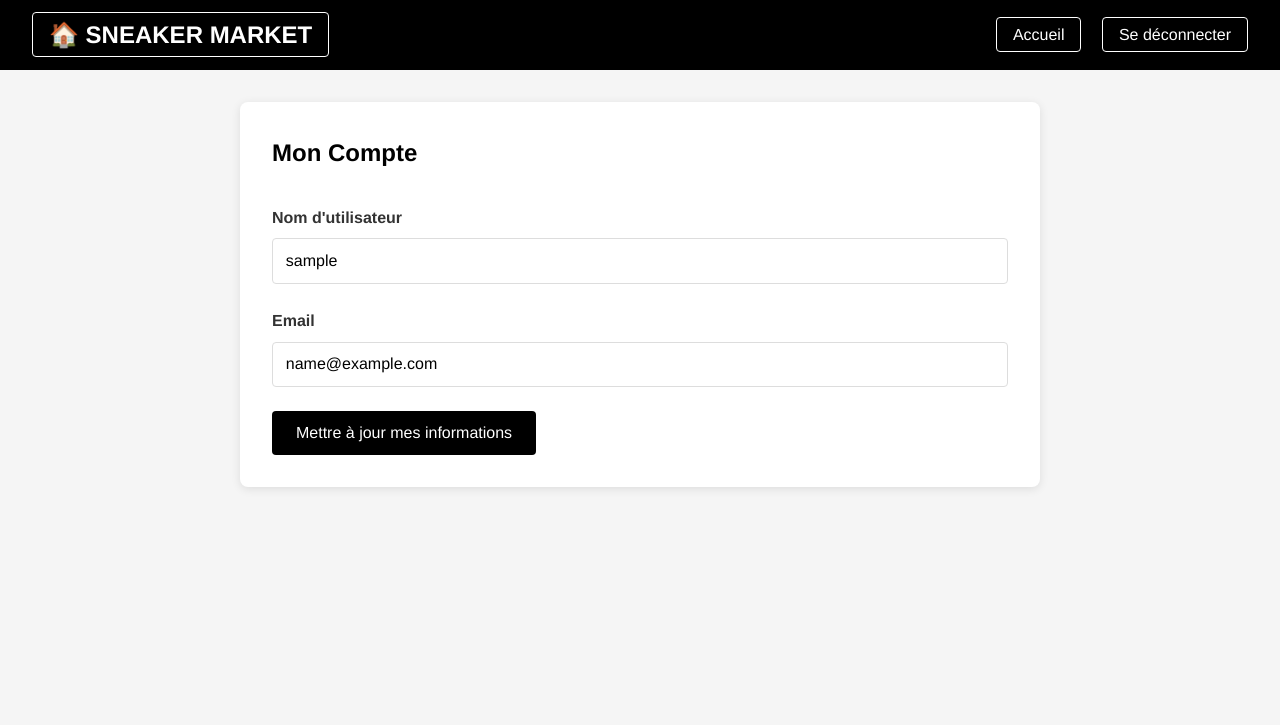
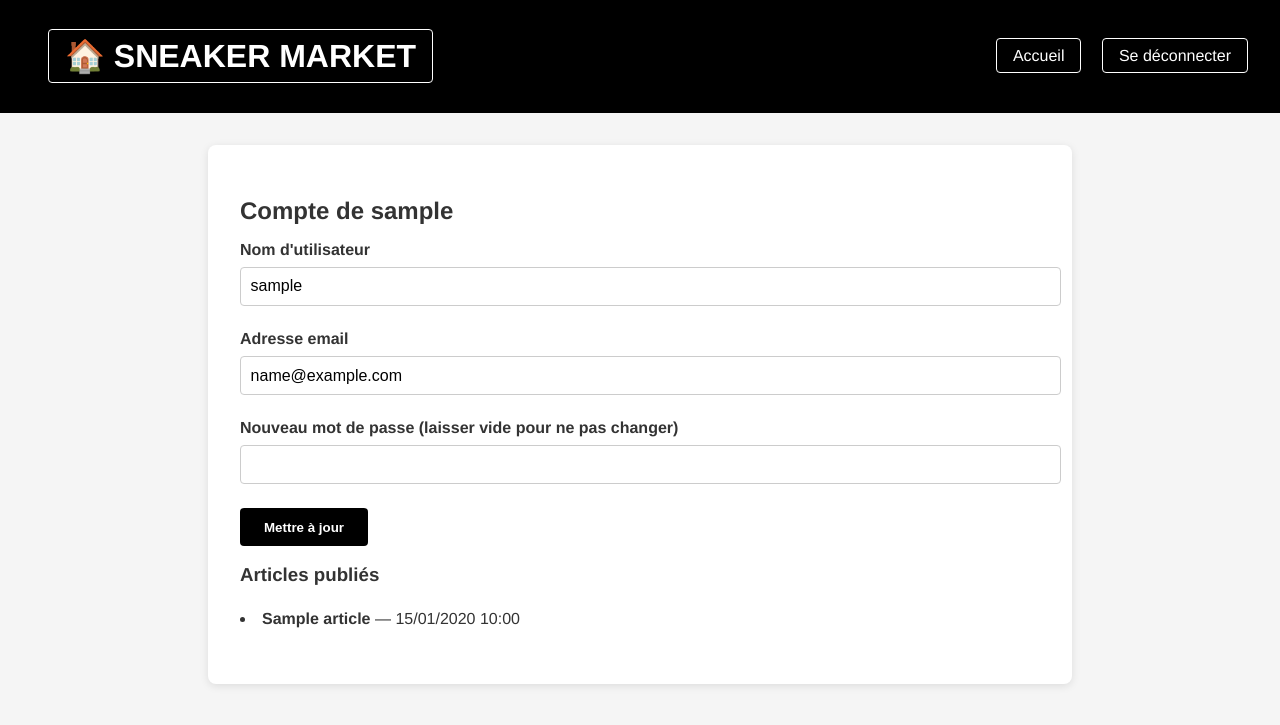
Before and after one commit to TerminaTorr45/php_exam, a PHP site: page /account.php in a window 1280 px wide. Shown: the top 725 px of the page. Run offline with PHP 8.4, Linux system fonts and the light colour scheme; the visitor is signed in with stand-in values (Sample User, id 1); tables that the repository leaves empty hold one stand-in row (values such as "Sample post").

Commit message:
add modification for home page, accont page, add button admin

```diff
--- a/account.php
+++ b/account.php
@@ -1,11 +1,5 @@
 <?php
 session_start();
-
-// Vérification si l'utilisateur est connecté
-if (!isset($_SESSION['user_id'])) {
-    header('Location: login.php');
-    exit();
-}
 
 // Connexion à la base de données
 $mysqli = new mysqli("localhost", "root", "", "php_exam_db");
@@ -13,52 +7,67 @@ if ($mysqli->connect_error) {
     die("Erreur de connexion : " . $mysqli->connect_error);
 }
 
-// Récupération des informations de l'utilisateur
-$user_id = $_SESSION['user_id'];
-$query = "SELECT * FROM User WHERE id = ?";
-$stmt = $mysqli->prepare($query);
-$stmt->bind_param("i", $user_id);
+if (!isset($_SESSION['user_id'])) {
+    header('Location: login.php');
+    exit();
+}
+
+$current_user_id = $_SESSION['user_id'];
+$view_user_id = isset($_GET['id']) ? intval($_GET['id']) : $current_user_id;
+
+// Récupération des infos utilisateur
+$stmt = $mysqli->prepare("SELECT * FROM User WHERE id = ?");
+$stmt->bind_param("i", $view_user_id);
 $stmt->execute();
 $result = $stmt->get_result();
 $user = $result->fetch_assoc();
 
-// Traitement du formulaire de mise à jour
-if ($_SERVER['REQUEST_METHOD'] === 'POST') {
+if (!$user) {
+    die("Utilisateur non trouvé.");
+}
+
+// Mise à jour si c’est le propriétaire du compte
+if ($_SERVER['REQUEST_METHOD'] === 'POST' && $view_user_id === $current_user_id) {
     $username = $_POST['username'];
     $email = $_POST['email'];
+    $password = !empty($_POST['password']) ? password_hash($_POST['password'], PASSWORD_DEFAULT) : null;
 
-    $update_query = "UPDATE User SET username = ?, email = ? WHERE id = ?";
-    $update_stmt = $mysqli->prepare($update_query);
-    $update_stmt->bind_param("ssi", $username, $email, $user_id);
+    if ($password) {
+        $update = $mysqli->prepare("UPDATE User SET username = ?, email = ?, password = ? WHERE id = ?");
+        $update->bind_param("sssi", $username, $email, $password, $current_user_id);
+    } else {
+        $update = $mysqli->prepare("UPDATE User SET username = ?, email = ? WHERE id = ?");
+        $update->bind_param("ssi", $username, $email, $current_user_id);
+    }
 
-    if ($update_stmt->execute()) {
-        $success_message = "Vos informations ont été mises à jour avec succès !";
-        // Mise à jour des données affichées
+    if ($update->execute()) {
+        $success_message = "Mise à jour réussie.";
         $user['username'] = $username;
         $user['email'] = $email;
     } else {
-        $error_message = "Une erreur est survenue lors de la mise à jour.";
+        $error_message = "Erreur lors de la mise à jour.";
     }
 }
+
+// Récupération des articles
+$articles_stmt = $mysqli->prepare("SELECT * FROM Article WHERE author_id = ? ORDER BY published_at DESC");
+$articles_stmt->bind_param("i", $view_user_id);
+$articles_stmt->execute();
+$articles_result = $articles_stmt->get_result();
 ?>
 
 <!DOCTYPE html>
 <html lang="fr">
 <head>
     <meta charset="UTF-8">
-    <title>Mon Compte - SNEAKER MARKET</title>
+    <title>Compte - SNEAKER MARKET</title>
     <style>
-        * {
+        body {
+            background-color: #f5f5f5;
+            font-family: 'Helvetica Neue', Arial, sans-serif;
             margin: 0;
             padding: 0;
-            box-sizing: border-box;
-            font-family: 'Helvetica Neue', Arial, sans-serif;
-        }
-
-        body {
-            background-color: #f5f5f5;
             color: #333;
-            line-height: 1.6;
         }
 
         .header {
@@ -70,18 +79,13 @@ if ($_SERVER['REQUEST_METHOD'] === 'POST') {
             align-items: center;
         }
 
-        .header h1 {
-            font-size: 1.5rem;
-            font-weight: 700;
-        }
-
         .header a {
             color: white;
             text-decoration: none;
+            margin-left: 1rem;
+            border: 1px solid white;
             padding: 0.5rem 1rem;
-            border: 1px solid white;
             border-radius: 4px;
-            transition: all 0.3s ease;
         }
 
         .header a:hover {
@@ -92,15 +96,14 @@ if ($_SERVER['REQUEST_METHOD'] === 'POST') {
         .container {
             max-width: 800px;
             margin: 2rem auto;
+            background: white;
             padding: 2rem;
-            background: white;
             border-radius: 8px;
-            box-shadow: 0 2px 10px rgba(0,0,0,0.1);
+            box-shadow: 0 2px 8px rgba(0,0,0,0.1);
         }
 
-        h2 {
-            margin-bottom: 2rem;
-            color: #000;
+        h2, h3 {
+            margin-bottom: 1rem;
         }
 
         .form-group {
@@ -109,27 +112,28 @@ if ($_SERVER['REQUEST_METHOD'] === 'POST') {
 
         label {
             display: block;
+            font-weight: bold;
             margin-bottom: 0.5rem;
-            font-weight: 600;
         }
 
-        input {
+        input[type="text"],
+        input[type="email"],
+        input[type="password"] {
             width: 100%;
-            padding: 0.8rem;
-            border: 1px solid #ddd;
+            padding: 0.6rem;
+            font-size: 1rem;
+            border: 1px solid #ccc;
             border-radius: 4px;
-            font-size: 1rem;
         }
 
         button {
             background-color: #000;
             color: white;
-            padding: 0.8rem 1.5rem;
+            padding: 0.7rem 1.5rem;
             border: none;
             border-radius: 4px;
             cursor: pointer;
-            font-size: 1rem;
-            transition: background-color 0.3s ease;
+            font-weight: bold;
         }
 
         button:hover {
@@ -142,30 +146,37 @@ if ($_SERVER['REQUEST_METHOD'] === 'POST') {
             border-radius: 4px;
         }
 
-        .success {
+        .message.success {
             background-color: #d4edda;
             color: #155724;
-            border: 1px solid #c3e6cb;
         }
 
-        .error {
+        .message.error {
             background-color: #f8d7da;
             color: #721c24;
-            border: 1px solid #f5c6cb;
+        }
+
+        ul {
+            list-style: disc inside;
+            padding-left: 0;
+        }
+
+        ul li {
+            padding: 0.5rem 0;
         }
     </style>
 </head>
 <body>
 <header class="header">
-        <h1><a href="home.php" style="color: white; text-decoration: none;">🏠 SNEAKER MARKET</a></h1>
+    <h1><a href="home.php">🏠 SNEAKER MARKET</a></h1>
     <div>
-            <a href="home.php" style="margin-right: 1rem;">Accueil</a>
+        <a href="home.php">Accueil</a>
         <a href="logout.php">Se déconnecter</a>
     </div>
 </header>
 
 <div class="container">
-        <h2>Mon Compte</h2>
+    <h2>Compte de <?php echo htmlspecialchars($user['username']); ?></h2>
 
     <?php if (isset($success_message)): ?>
         <div class="message success"><?php echo $success_message; ?></div>
@@ -175,19 +186,38 @@ if ($_SERVER['REQUEST_METHOD'] === 'POST') {
         <div class="message error"><?php echo $error_message; ?></div>
     <?php endif; ?>
 
-        <form method="POST" action="">
+    <?php if ($view_user_id === $current_user_id): ?>
+        <form method="POST">
             <div class="form-group">
                 <label for="username">Nom d'utilisateur</label>
                 <input type="text" id="username" name="username" value="<?php echo htmlspecialchars($user['username']); ?>" required>
             </div>
-
             <div class="form-group">
-                <label for="email">Email</label>
+                <label for="email">Adresse email</label>
                 <input type="email" id="email" name="email" value="<?php echo htmlspecialchars($user['email']); ?>" required>
             </div>
+            <div class="form-group">
+                <label for="password">Nouveau mot de passe (laisser vide pour ne pas changer)</label>
+                <input type="password" id="password" name="password">
+            </div>
+            <button type="submit">Mettre à jour</button>
+        </form>
+    <?php else: ?>
+        <p><strong>Email :</strong> <?php echo htmlspecialchars($user['email']); ?></p>
+    <?php endif; ?>
 
-            <button type="submit">Mettre à jour mes informations</button>
-        </form>
+    <h3>Articles publiés</h3>
+    <ul>
+        <?php while ($article = $articles_result->fetch_assoc()): ?>
+            <li>
+                <strong><?php echo htmlspecialchars($article['name']); ?></strong> —
+                <?php echo date("d/m/Y H:i", strtotime($article['published_at'])); ?>
+            </li>
+        <?php endwhile; ?>
+        <?php if ($articles_result->num_rows === 0): ?>
+            <li>Aucun article publié.</li>
+        <?php endif; ?>
+    </ul>
 </div>
 </body>
 </html>
```
Also changed, not shown: detail.php (+9 -1 lines), home.php (+17 -1 lines), php_exam_db.sql (line endings or trailing spaces). Lines whose indentation alone changed are shown as unchanged.
